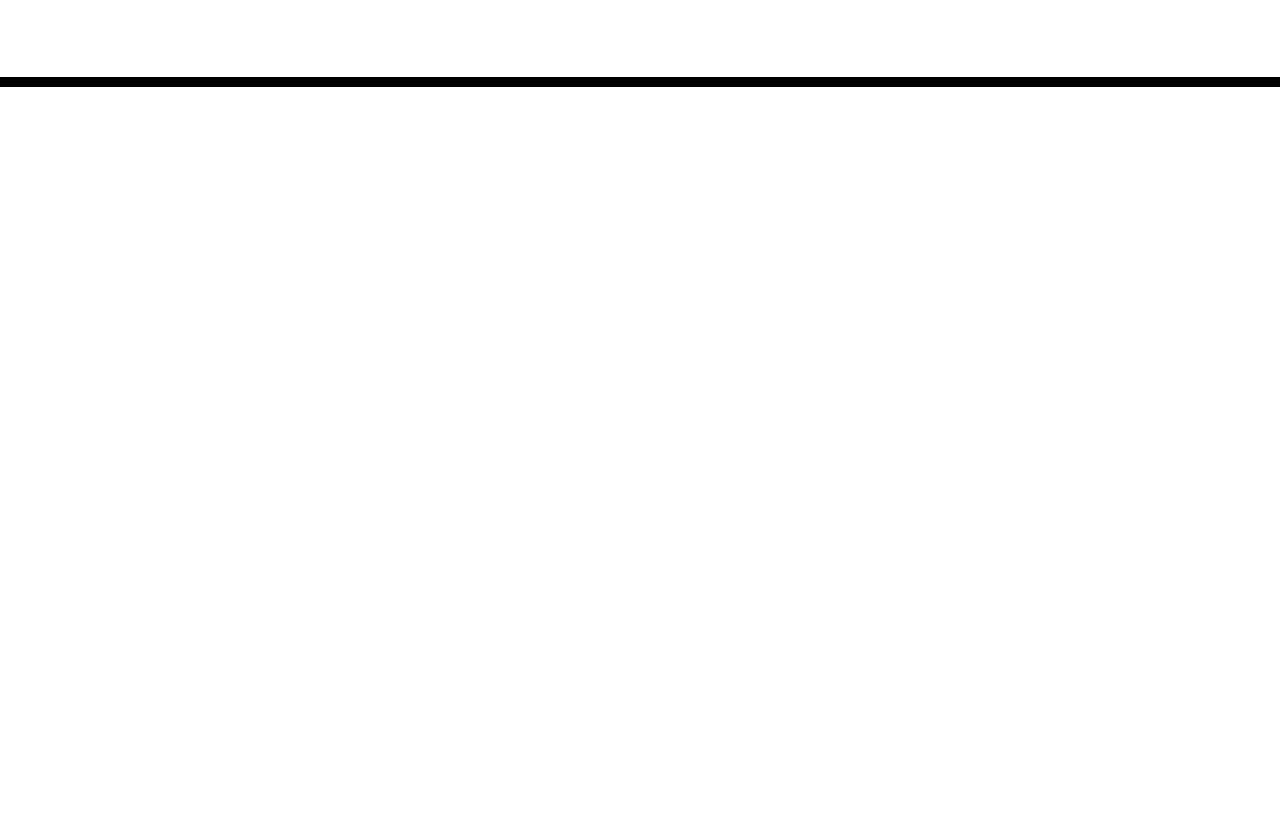
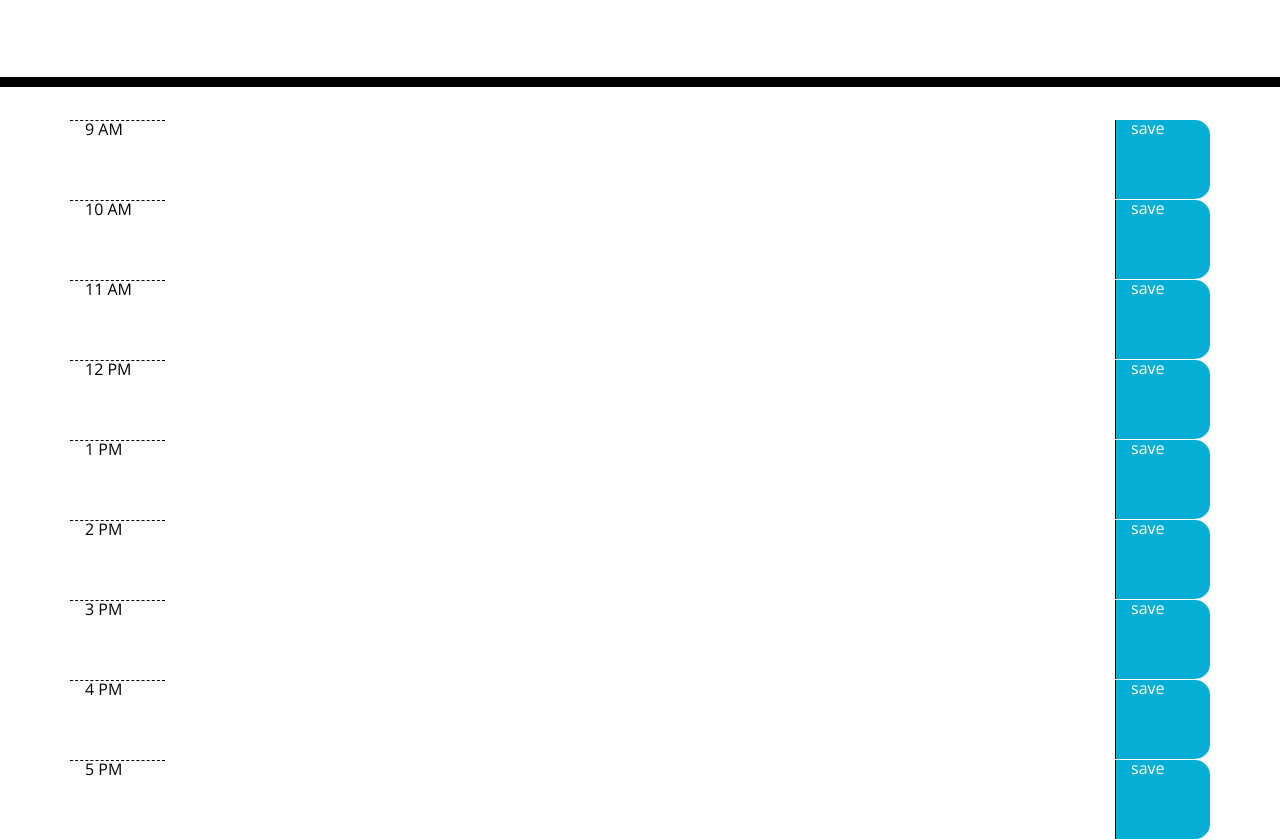
Before and after one commit to ThatSkiPatroller/ThatSkiPatroller.github.io-Day-Planner, a plain HTML site: page Develop/index.html in a window 1280 px wide. Shown: the part 181-1020 px from the top of the page. Before the commit the page ends 800 px from the top, so only its background shows below. Drawn offline with nearby package versions, Linux system fonts and the light colour scheme.

Commit message:
Completed html rows w/ hour & saveBtn

```diff
--- a/Develop/index.html
+++ b/Develop/index.html
@@ -30,8 +30,54 @@
     </header>
     <div class="container">
       <!-- Timeblocks go here -->
+      <div class="row">
+        <div class="col-1 hour">9 AM</div>
+        <div class="col-10 timeBlock"></div>
+        <div class="col-1 saveBtn">save</div>
+      </div>
+      <div class="row">
+        <div class="col-1 hour">10 AM</div>
+        <div class="col-10 timeBlock"></div>
+        <div class="col-1 saveBtn">save</div>
+      </div>
+      <div class="row">
+        <div class="col-1 hour">11 AM</div>
+        <div class="col-10 timeBlock"></div>
+        <div class="col-1 saveBtn">save</div>
+      </div>
+      <div class="row">
+        <div class="col-1 hour">12 PM</div>
+        <div class="col-10 timeBlock"></div>
+        <div class="col-1 saveBtn">save</div>
+      </div>
+      <div class="row">
+        <div class="col-1 hour">1 PM</div>
+        <div class="col-10 timeBlock"></div>
+        <div class="col-1 saveBtn">save</div>
+      </div>
+      <div class="row">
+        <div class="col-1 hour">2 PM</div>
+        <div class="col-10 timeBlock"></div>
+        <div class="col-1 saveBtn">save</div>
+      </div>
+      <div class="row">
+        <div class="col-1 hour">3 PM</div>
+        <div class="col-10 timeBlock"></div>
+        <div class="col-1 saveBtn">save</div>
+      </div>
+      <div class="row">
+        <div class="col-1 hour">4 PM</div>
+        <div class="col-10 timeBlock"></div>
+        <div class="col-1 saveBtn">save</div>
+      </div>
+      <div class="row">
+        <div class="col-1 hour">5 PM</div>
+        <div class="col-10 timeBlock"></div>
+        <div class="col-1 saveBtn">save</div>
+      </div>
     </div>
 
+    <script src="https://ajax.googleapis.com/ajax/libs/jquery/3.5.1/jquery.min.js"></script>
     <script src="https://cdnjs.cloudflare.com/ajax/libs/jquery/3.2.1/jquery.min.js"></script>
     <script src="https://cdnjs.cloudflare.com/ajax/libs/moment.js/2.24.0/moment.min.js"></script>
   </body>
```
